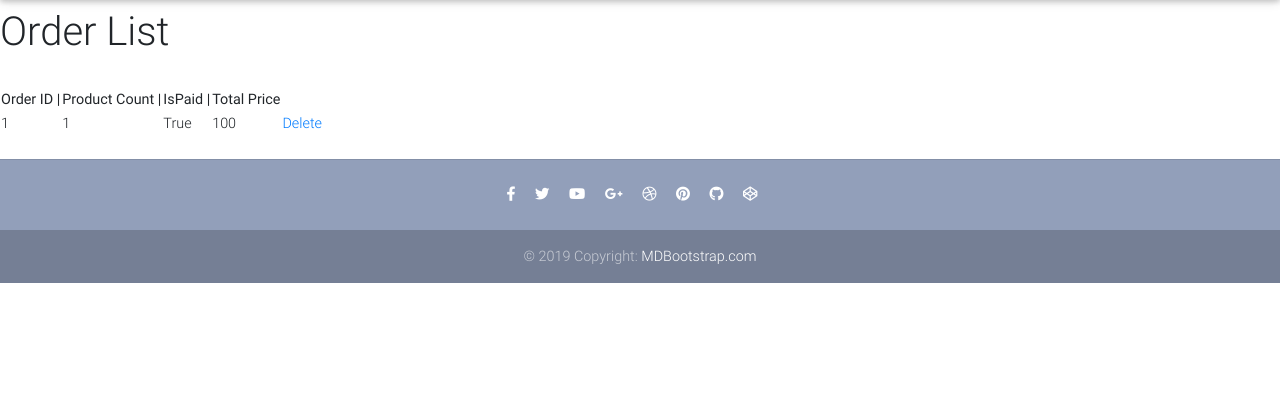
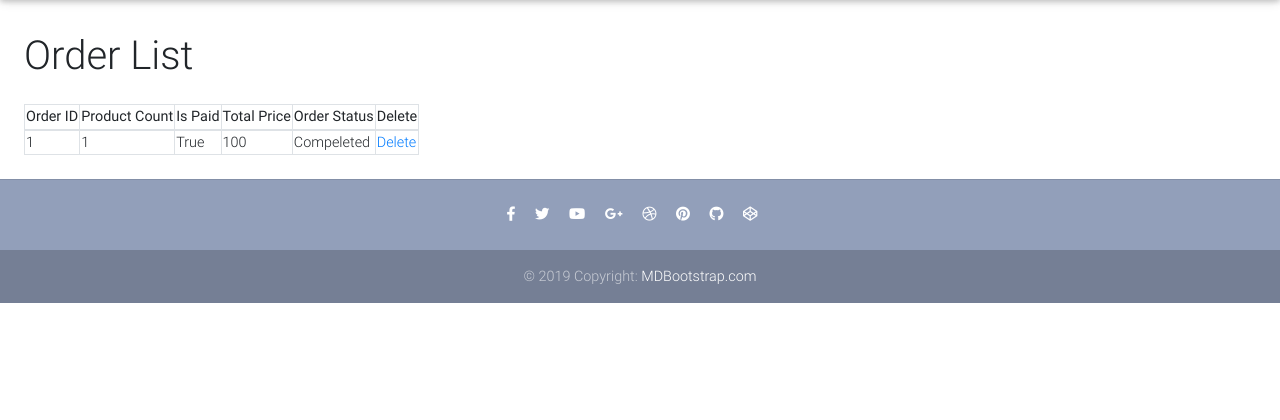
Before and after one commit to thesooge/gold-shop, a Django app: page /order/list/ in a window 1280 px wide. Shown: the part 64-484 px from the top of the page. Run offline with Django 3.2, Linux system fonts and the light colour scheme; a user stored in the database is signed in; tables that the repository leaves empty hold one stand-in row (values such as "Sample post"); some libraries are stand-ins or nearby versions.

Commit message:
edit Order modell >> add order-status field

```diff
--- a/orders/models.py
+++ b/orders/models.py
@@ -5,6 +5,11 @@ from products.models import Product
 # Create your models here.
 
 class Order(models.Model):
+    STATUS = (
+        ('C', 'Compeleted'),
+        ('P', 'Pending'),
+        ('NC', 'Not-Checked'),
+    )
     user = models.ForeignKey(settings.AUTH_USER_MODEL, on_delete=models.CASCADE, null=True)
     first_name = models.CharField(max_length=255)
     last_name = models.CharField(max_length=255)
@@ -14,7 +19,7 @@ class Order(models.Model):
     is_paid = models.BooleanField(default=False)
 
     order_date = models.DateTimeField(auto_now_add=True)
-
+    order_status = models.CharField(choices=STATUS, max_length=255, default='NC')
     def get_total_price(self):
         return sum(item.price * item.quantity for item in self.items.all())
 
--- a/orders/templates/orders/order_list.html
+++ b/orders/templates/orders/order_list.html
@@ -2,17 +2,17 @@
 {% extends '_base.html' %}
 
 {% block content %}
-    <h1>Order List</h1>
+    <h1 class= "m-4" >Order List</h1>
 
-    <table>
+    <table class="table-bordered m-4">
         <thead>
             <tr>
-                <th>Order ID | </th>
-                <th>Product Count | </th>
-                <th>IsPaid | </th>
+                <th>Order ID</th>
+                <th>Product Count</th>
+                <th>Is Paid</th>
                 <th>Total Price</th>
-
-                <br>
+                <th>Order Status</th>
+                <th>Delete</th>
             </tr>
         </thead>
         <tbody>
@@ -23,9 +23,9 @@
                 <td>{{ order.items.count }}</td>
                 <td>{{ order.is_paid }}</td>
                 <td>{{ order.get_total_price }}</td>
-                <td><a href="{% url 'order-delete' order.id %}">Delete</a></td>
+                <td>{{ order.get_order_status_display }}</td>
+                <td><a href="{% url 'order-delete' order.id %}" class="delete-link">Delete</a></td>
             </tr>
-
             {% endif %}
             {% endfor %}
         </tbody>
```
Also changed, not shown: orders/migrations/0002_order_order_status.py (added).
